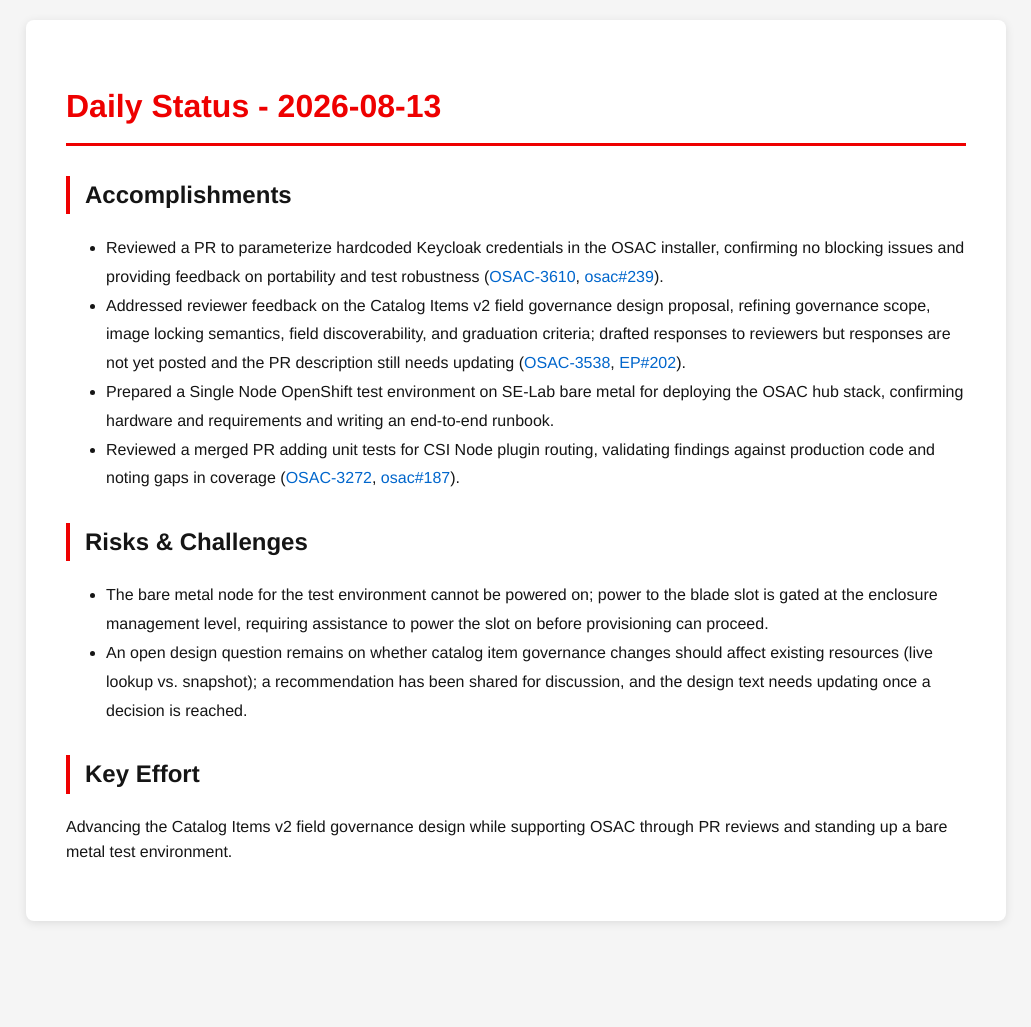
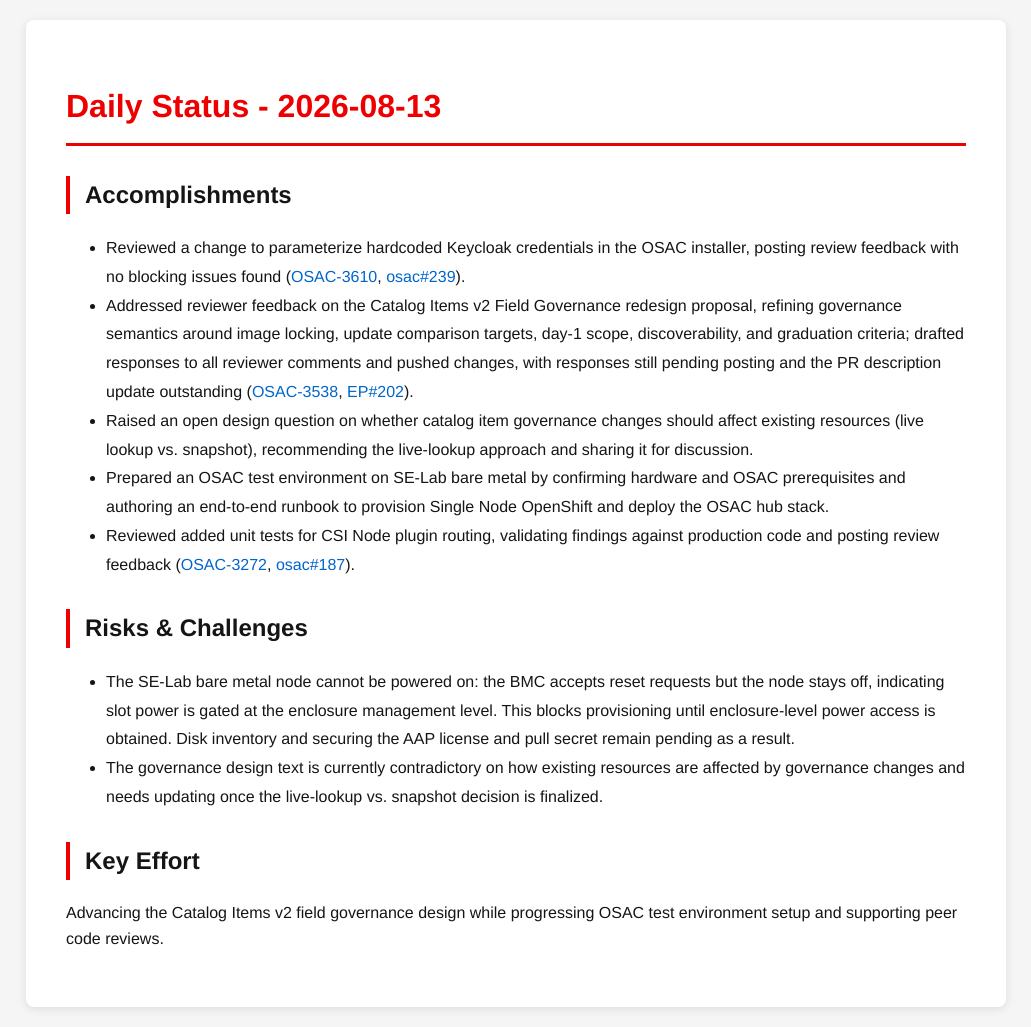
Before and after one commit to tzvatot/daily-status, a Jekyll site: the page built from 2026-08-13.md, in a window 1280 px wide. Shown: the whole page, without its empty margins (124-1155 px from the left). Built offline with Jekyll 4.4.1, drawn with Linux system fonts in a browser that asks for light colours; before the commit the page ends 941 px from its top, so only the background shows below that.

Commit message:
Daily status update - 2026-08-13

```diff
--- a/2026-08-13.md
+++ b/2026-08-13.md
@@ -7,14 +7,15 @@
 # Daily Status - 2026-08-13
 
 ## Accomplishments
-- Reviewed a PR to parameterize hardcoded Keycloak credentials in the OSAC installer, confirming no blocking issues and providing feedback on portability and test robustness ([OSAC-3610](https://redhat.atlassian.net/browse/OSAC-3610), [osac#239](https://github.com/osac-project/osac/pull/239)).
-- Addressed reviewer feedback on the Catalog Items v2 field governance design proposal, refining governance scope, image locking semantics, field discoverability, and graduation criteria; drafted responses to reviewers but responses are not yet posted and the PR description still needs updating ([OSAC-3538](https://redhat.atlassian.net/browse/OSAC-3538), [EP#202](https://github.com/osac-project/enhancement-proposals/pull/202)).
-- Prepared a Single Node OpenShift test environment on SE-Lab bare metal for deploying the OSAC hub stack, confirming hardware and requirements and writing an end-to-end runbook.
-- Reviewed a merged PR adding unit tests for CSI Node plugin routing, validating findings against production code and noting gaps in coverage ([OSAC-3272](https://redhat.atlassian.net/browse/OSAC-3272), [osac#187](https://github.com/osac-project/osac/pull/187)).
+- Reviewed a change to parameterize hardcoded Keycloak credentials in the OSAC installer, posting review feedback with no blocking issues found ([OSAC-3610](https://redhat.atlassian.net/browse/OSAC-3610), [osac#239](https://github.com/osac-project/osac/pull/239)).
+- Addressed reviewer feedback on the Catalog Items v2 Field Governance redesign proposal, refining governance semantics around image locking, update comparison targets, day-1 scope, discoverability, and graduation criteria; drafted responses to all reviewer comments and pushed changes, with responses still pending posting and the PR description update outstanding ([OSAC-3538](https://redhat.atlassian.net/browse/OSAC-3538), [EP#202](https://github.com/osac-project/enhancement-proposals/pull/202)).
+- Raised an open design question on whether catalog item governance changes should affect existing resources (live lookup vs. snapshot), recommending the live-lookup approach and sharing it for discussion.
+- Prepared an OSAC test environment on SE-Lab bare metal by confirming hardware and OSAC prerequisites and authoring an end-to-end runbook to provision Single Node OpenShift and deploy the OSAC hub stack.
+- Reviewed added unit tests for CSI Node plugin routing, validating findings against production code and posting review feedback ([OSAC-3272](https://redhat.atlassian.net/browse/OSAC-3272), [osac#187](https://github.com/osac-project/osac/pull/187)).
 
 ## Risks & Challenges
-- The bare metal node for the test environment cannot be powered on; power to the blade slot is gated at the enclosure management level, requiring assistance to power the slot on before provisioning can proceed.
-- An open design question remains on whether catalog item governance changes should affect existing resources (live lookup vs. snapshot); a recommendation has been shared for discussion, and the design text needs updating once a decision is reached.
+- The SE-Lab bare metal node cannot be powered on: the BMC accepts reset requests but the node stays off, indicating slot power is gated at the enclosure management level. This blocks provisioning until enclosure-level power access is obtained. Disk inventory and securing the AAP license and pull secret remain pending as a result.
+- The governance design text is currently contradictory on how existing resources are affected by governance changes and needs updating once the live-lookup vs. snapshot decision is finalized.
 
 ## Key Effort
-Advancing the Catalog Items v2 field governance design while supporting OSAC through PR reviews and standing up a bare metal test environment.
+Advancing the Catalog Items v2 field governance design while progressing OSAC test environment setup and supporting peer code reviews.
```
